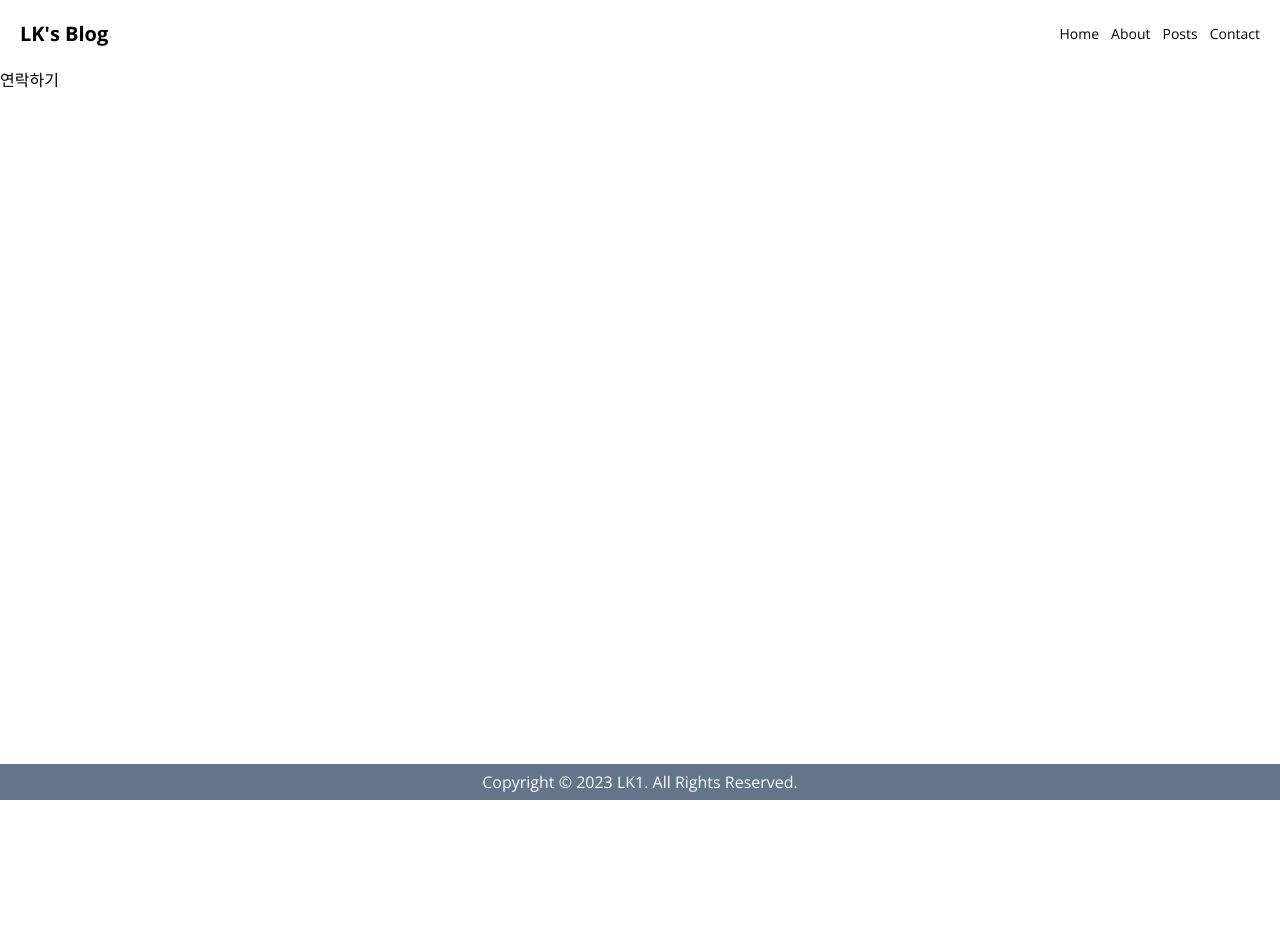
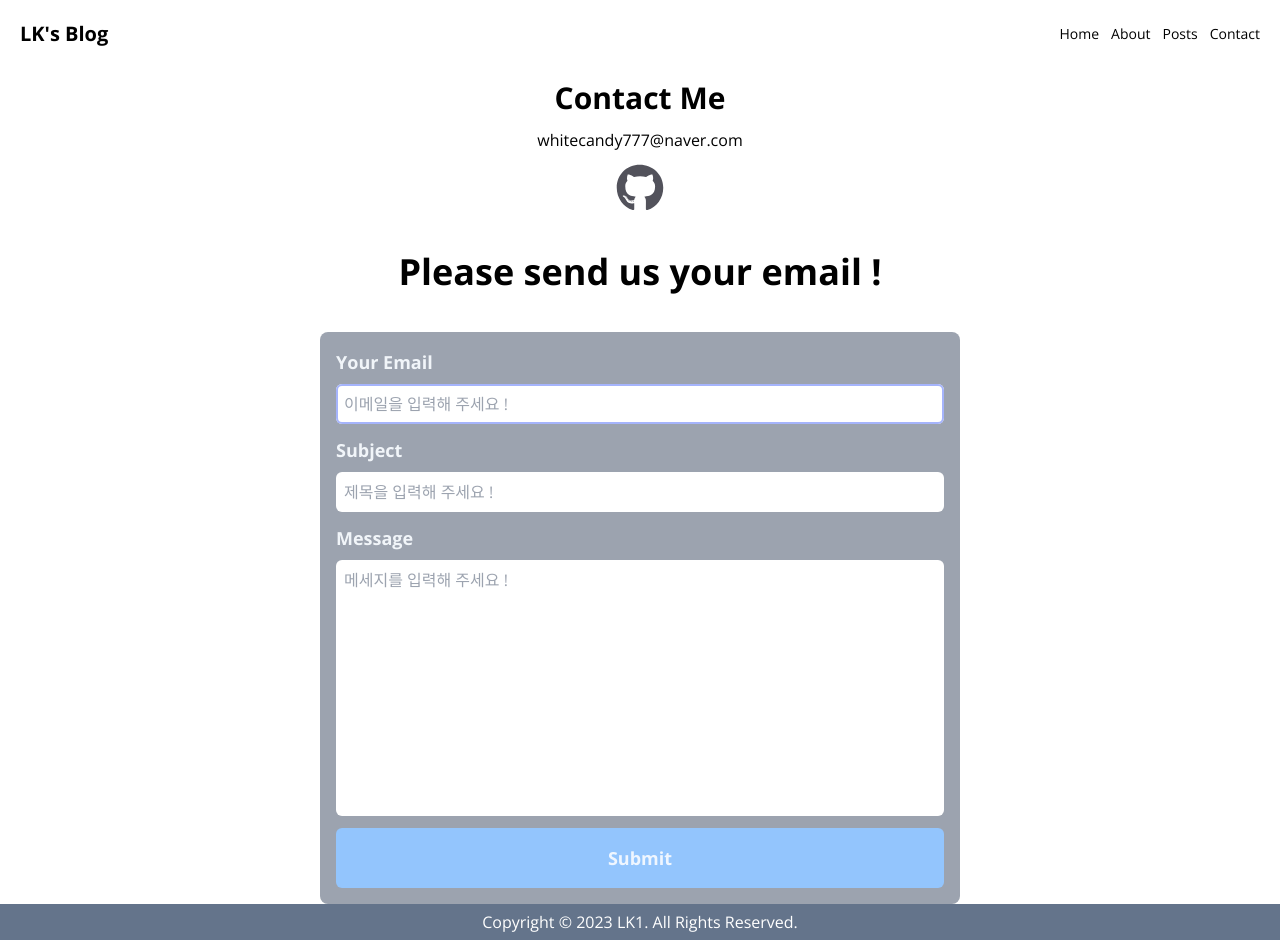
Before and after one commit to cottonsweet/LK-Blog, a Next.js app: page /contact in a window 1280 px wide. Before the commit the page ends 800 px from the top, so only its background shows below. Built offline with nearby package versions, Linux system fonts and the light colour scheme.

Commit message:
contact 페이지 입력폼 추가

```diff
--- a/src/app/contact/page.tsx
+++ b/src/app/contact/page.tsx
@@ -1,3 +1,12 @@
+// components
+import MyContact from "@/components/MyContact";
+import ContactForm from "@/components/ContactForm";
+
 export default function ContactPage() {
-  return <div>연락하기</div>;
+  return (
+    <section>
+      <MyContact />
+      <ContactForm />
+    </section>
+  );
 }
--- /dev/null
+++ b/src/components/ContactForm.tsx
@@ -0,0 +1,101 @@
+"use client";
+
+// React
+import { useState } from "react";
+
+// util
+import { contactFormSchema } from "../util/contactFormValidate";
+
+interface FormType {
+  email: string;
+  subject: string;
+  message: string;
+}
+
+export default function ContactForm() {
+  const [form, setForm] = useState<FormType>({
+    email: "",
+    subject: "",
+    message: "",
+  });
+
+  const changeFormData = (
+    e: React.ChangeEvent<HTMLInputElement | HTMLTextAreaElement>
+  ) => {
+    const { name, value } = e.target;
+    setForm((prev) => ({
+      ...prev,
+      [name]: value,
+    }));
+  };
+
+  const submitFormData = (e: React.FormEvent<HTMLFormElement>) => {
+    e.preventDefault();
+    console.log(form);
+  };
+
+  return (
+    <div className="w-2/4 mx-auto h-auto bg-gray-400 rounded-lg">
+      <form
+        onSubmit={submitFormData}
+        className="flex flex-col justify-between items-center p-4"
+      >
+        <label
+          htmlFor="email"
+          className="text-start w-full pb-2 font-bold text-slate-100 text-lg"
+        >
+          Your Email
+        </label>
+        <input
+          type="email"
+          id="email"
+          name="email"
+          required
+          autoFocus
+          value={form.email}
+          onChange={changeFormData}
+          placeholder="이메일을 입력해 주세요 !"
+          className="w-full p-2 rounded-md mb-3 focus:outline-none focus:ring-2 ring-indigo-300 ring-inset"
+        />
+
+        <label
+          htmlFor="subject"
+          className="text-start w-full pb-2 font-bold text-slate-100 text-lg"
+        >
+          Subject
+        </label>
+        <input
+          type="text"
+          id="subject"
+          name="subject"
+          required
+          value={form.subject}
+          onChange={changeFormData}
+          placeholder="제목을 입력해 주세요 !"
+          className="w-full p-2 rounded-md mb-3 focus:outline-none focus:ring-2 ring-indigo-300 ring-inset"
+        />
+
+        <label
+          htmlFor="message"
+          className="text-start w-full pb-2 font-bold text-slate-100 text-lg"
+        >
+          Message
+        </label>
+        <textarea
+          rows={10}
+          id="message"
+          name="message"
+          required
+          value={form.message}
+          onChange={changeFormData}
+          placeholder="메세지를 입력해 주세요 !"
+          className="w-full p-2 rounded-md mb-3 resize-none focus:outline-none focus:ring-2 ring-indigo-300 ring-inset"
+        />
+
+        <button className="w-full rounded-md p-4 bg-blue-300 text-blue-50 font-bold text-lg hover:text-xl">
+          Submit
+        </button>
+      </form>
+    </div>
+  );
+}
```
